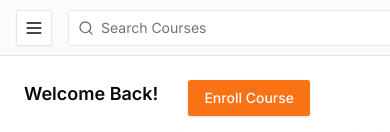
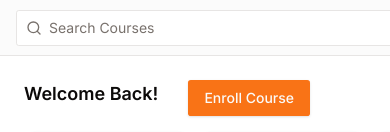
Before and after one commit to 1Aditya7/challk, a Next.js app in the folder challk/: page /dashboard in a window 390 px wide. Shown: the top 132 px of the page. Built offline with nearby package versions, Linux system fonts and the light colour scheme.

Commit message:
db,optimized

```diff
--- a/challk/src/app/dashboard/page.tsx
+++ b/challk/src/app/dashboard/page.tsx
@@ -20,7 +20,6 @@ import {
   LineChart,
   Menu,
   Book,
-  Clipboard,
   Search,
   ShoppingCart,
   BookOpenCheck,
@@ -57,17 +56,14 @@ function Dashboard() {
         <div className="flex h-full max-h-screen flex-col gap-2 fixed">
           <div className="flex h-14 items-center border-b px-4 lg:h-[60px] lg:px-6">
             <Link href="/" className="flex items-center gap-2 font-semibold">
-              <Clipboard className="h-6 w-6" />
-              <span className="">NMIT LMS</span>
+              <div className="h-6 w-6" />
+              <span className="mr-20">NMIT LMS</span>
             </Link>
-            <Button variant="outline" size="icon" className="ml-auto h-8 w-8">
-              <span className="sr-only">Toggle notifications</span>
-            </Button>
           </div>
           <div className="flex-1">
             <nav className="grid items-start px-2 text-sm font-medium lg:px-4">
               <Link
-                href="/dashboarf"
+                href="/dashboard"
                 className="flex items-center gap-3 rounded-lg bg-secondary px-3 py-2 text-primary transition-all hover:text-primary"
               >
                 <Grid className="h-4 w-4" />
@@ -130,25 +126,8 @@ function Dashboard() {
       <div className="flex flex-col">
         <header className="flex h-14 items-center gap-4 border-b bg-muted/40 px-4 lg:h-[60px] lg:px-6">
           <Sheet>
-            <SheetTrigger asChild>
-              <Button
-                variant="outline"
-                size="icon"
-                className="shrink-0 md:hidden"
-              >
-                <Menu className="h-5 w-5" />
-                <span className="sr-only">Toggle navigation menu</span>
-              </Button>
-            </SheetTrigger>
             <SheetContent side="left" className="flex flex-col">
               <nav className="grid gap-2 text-lg font-medium">
-                <Link
-                  href="#"
-                  className="flex items-center gap-2 text-lg font-semibold"
-                >
-                  <Clipboard className="h-6 w-6" />
-                  <span className="sr-only">Acme Inc</span>
-                </Link>
                 <Link
                   href="#"
                   className="mx-[-0.65rem] flex items-center gap-4 rounded-xl px-3 py-2 text-muted-foreground hover:text-foreground"
@@ -191,7 +170,7 @@ function Dashboard() {
                   href="#"
                   className="mx-[-0.65rem] flex items-center gap-4 rounded-xl px-3 py-2 text-muted-foreground hover:text-foreground"
                 >
-                  <BookOpenCheck className="h-5 w-5" />
+                  <Book className="h-5 w-5" />
                   CIE
                 </Link>
               </nav>
```
